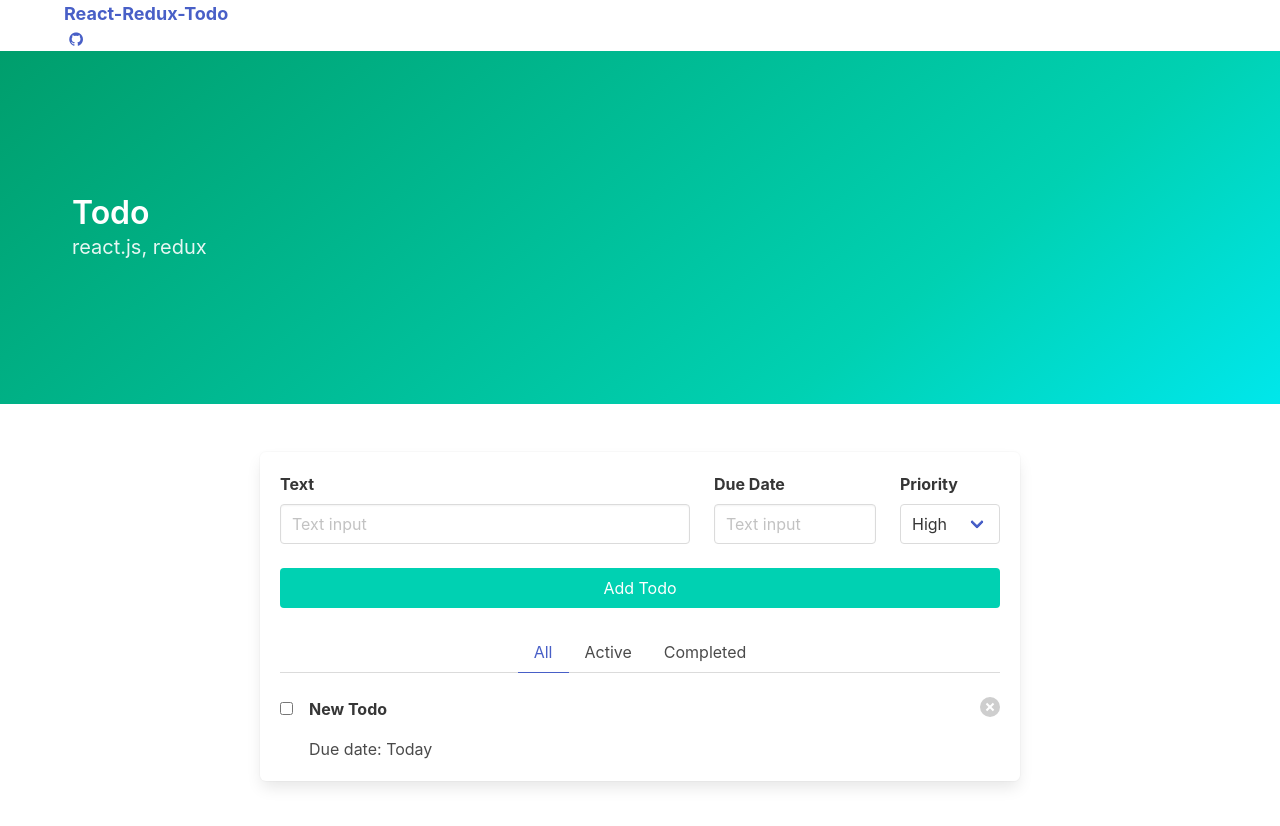
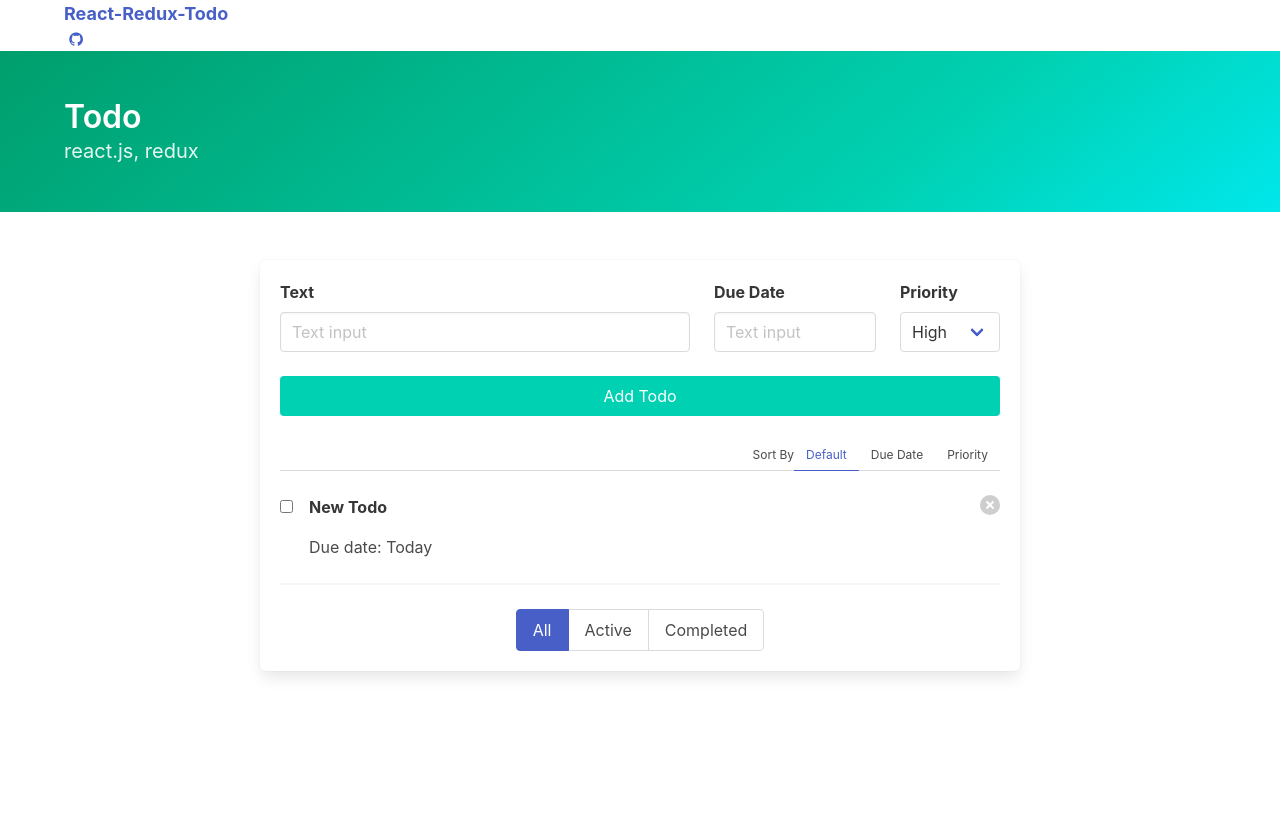
Before and after one commit to waynelai614/react-redux-todo, a React (Create React App) app: page / in a window 1280 px wide. Both pictures are taken after a click on the link "Add Todo". Shown: the top 826 px of the page. After the commit the page ends 800 px from the top, so only its background shows below. Built offline with nearby package versions, Linux system fonts and the light colour scheme.

Commit message:
edit mode

```diff
--- a/src/components/Hero/Hero.js
+++ b/src/components/Hero/Hero.js
@@ -1,7 +1,7 @@
 import React from 'react'
 
 const Hero = () => (
-  <section className="hero is-medium is-primary is-bold">
+  <section className="hero is-primary is-bold">
     <div className="hero-body">
       <div className="container">
         <h1 className="title">
--- a/src/components/MainSection/MainSection.js
+++ b/src/components/MainSection/MainSection.js
@@ -10,10 +10,29 @@ const MainSection = (props) => (
           <div className="box">
             <TodoForm
               addTodo={props.actions.addTodo}
-             />
-            <TodoList
-              {...props}
-             />
+            />
+            {props.todos.length > 0
+              &&
+                <section role="todo-section">
+                  <div className="tabs is-right is-small">
+                    <ul>
+                      <li>Sort By</li>
+                      <li className="is-active"><a>Default</a></li>
+                      <li><a>Due Date</a></li>
+                      <li><a>Priority</a></li>
+                    </ul>
+                  </div>
+                  <TodoList {...props} />
+                  <hr/>
+                  <div className="tabs is-centered is-toggle">
+                    <ul>
+                      <li className="is-active"><a>All</a></li>
+                      <li><a>Active</a></li>
+                      <li><a>Completed</a></li>
+                    </ul>
+                  </div>
+                </section>
+            }
           </div>
         </div>
       </div>
--- a/src/components/TodoList/TodoItem.js
+++ b/src/components/TodoList/TodoItem.js
@@ -1,13 +1,46 @@
 import React from 'react'
 
 const TodoItem = (props) => {
-  const {todo, deleteTodo} = props
+  const {editItemId, todo, deleteTodo} = props
+  if (editItemId === todo.id) {
+    return (
+      <article className="media">
+        <div className="media-content">
+          <div className="columns">
+            <div className="column">
+              <input type="text" className="input" />
+            </div>
+            <div className="column">
+              <input type="text" className="input" />
+            </div>
+            <div className="column">
+              <input type="text" className="input" />
+            </div>
+            <div className="column is-2">
+              <div className="control is-grouped">
+                <p className="control">
+                  <a className="button is-primary">
+                    Update
+                  </a>
+                </p>
+                <p className="control">
+                  <a className="button" onClick={() => props.toggleEditMode(null)}>
+                    X
+                  </a>
+                </p>
+              </div>
+            </div>
+          </div>
+        </div>
+      </article>
+    )
+  } else {
     return (
       <article className="media">
         <figure className="media-left">
           <input type="checkbox" />
         </figure>
-      <div className="media-content">
+        <div className="media-content" onDoubleClick={() => props.toggleEditMode(todo.id)}>
           <div className="content">
             <p><strong>{todo.text}</strong></p>
             <p>Due date: Today</p>
@@ -22,5 +55,6 @@ const TodoItem = (props) => {
       </article>
     )
   }
+}
 
 export default TodoItem
--- a/src/components/TodoList/TodoList.js
+++ b/src/components/TodoList/TodoList.js
@@ -1,35 +1,44 @@
-import React from 'react'
+import React, { Component } from 'react'
 import TodoItem from './TodoItem'
 
-const renderTodoList = (props) => {
+const renderTodoList = (editItemId, toggleEditMode, props) => {
   return props.todos.map((todo) => {
     return (
       <TodoItem
         key={todo.id}
+        editItemId={editItemId}
         todo={todo}
+        toggleEditMode={toggleEditMode}
         {...props.actions}
       />
     )
   })
 }
 
-const TodoList= (props) => {
-  if (props.todos.length > 0) {
+class TodoList extends Component {
+  constructor(props) {
+      super(props)
+      this.state = {
+          editItemId: null
+      }
+      this.toggleEditMode = this.toggleEditMode.bind(this)
+  }
+
+  toggleEditMode(id) {
+      this.setState({
+          editItemId: id
+      })
+  }
+
+  render() {
     return (
-      <div>
-        <div className="tabs is-centered">
-          <ul>
-            <li className="is-active"><a>All</a></li>
-            <li><a>Active</a></li>
-            <li><a>Completed</a></li>
-          </ul>
-        </div>
-        {renderTodoList(props)}
-      </div>
+      <section role="todoList">
+        {renderTodoList(this.state.editItemId, this.toggleEditMode, this.props)}
+      </section>
     )
-  } else {
-    return null
   }
+
 }
 
+
 export default TodoList
```
Lines whose indentation alone changed are shown as unchanged.
